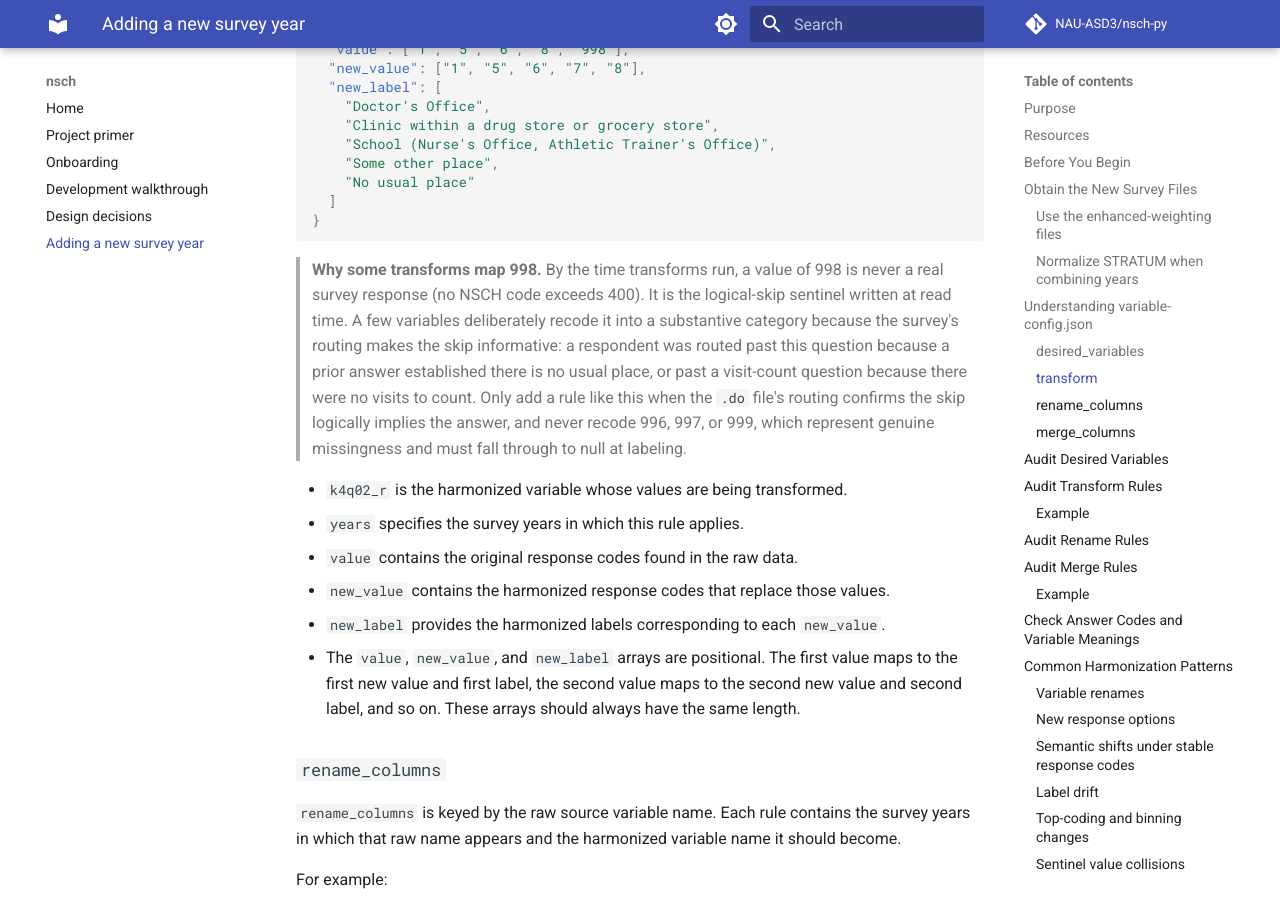
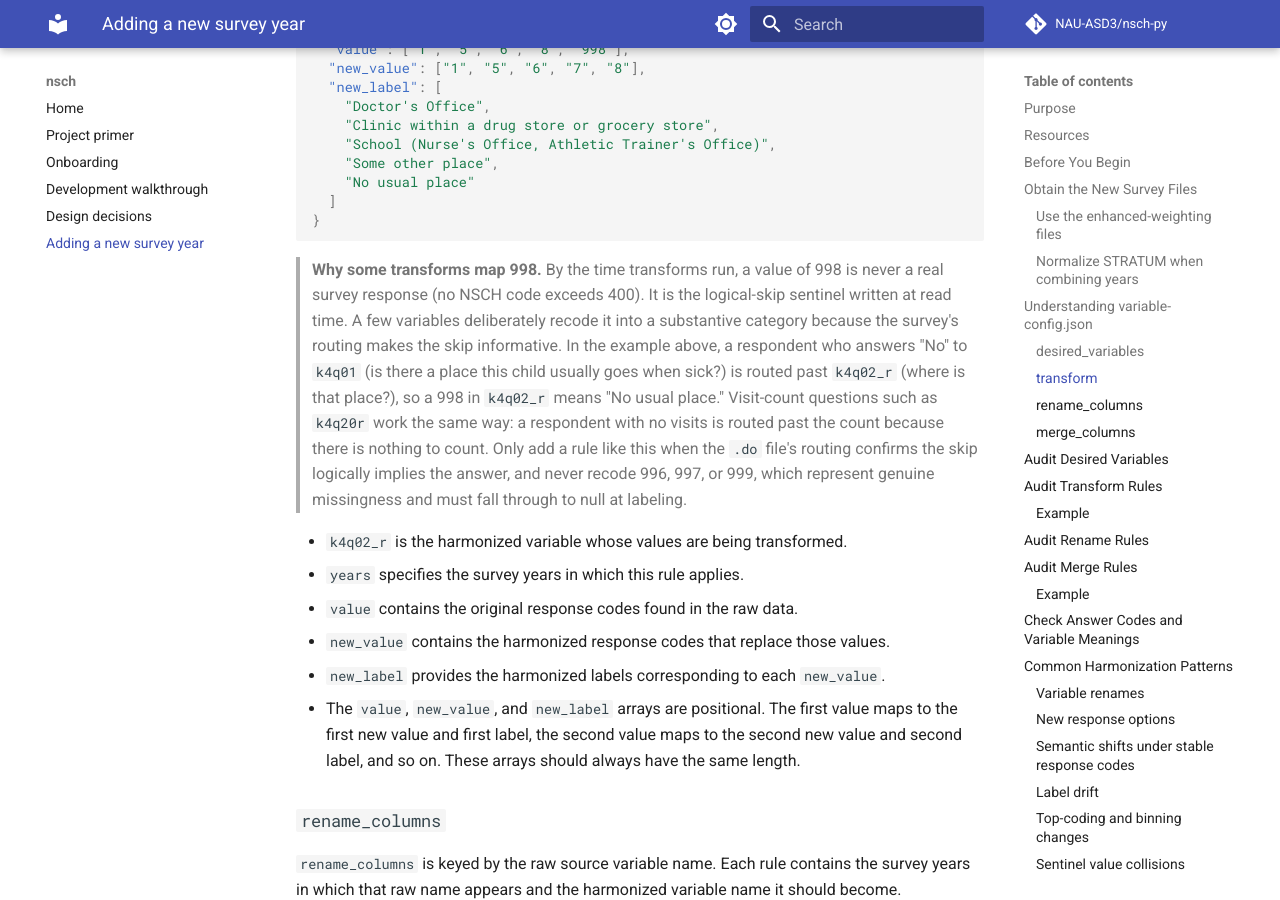
Before and after one commit to NAU-ASD3/nsch-py, an MkDocs documentation site: the page built from docs/adding-a-new-year.md, in a window 1280 px wide and 900 px high, scrolled down 4227 px. Built offline with MkDocs 1.6.1 and Material for MkDocs 9.7.7, drawn with Linux system fonts in a browser that asks for light colours; comment, search, counter and statistics services are not loaded.

Commit message:
runbook: give a concrete routing example for the no-usual-place recode

```diff
--- a/docs/adding-a-new-year.md
+++ b/docs/adding-a-new-year.md
@@ -157,9 +157,12 @@ For example:
 > 998 is never a real survey response (no NSCH code exceeds 400). It is the
 > logical-skip sentinel written at read time. A few variables deliberately
 > recode it into a substantive category because the survey's routing makes
-> the skip informative: a respondent was routed past this question because a
-> prior answer established there is no usual place, or past a visit-count
-> question because there were no visits to count. Only add a rule like this
+> the skip informative. In the example above, a respondent who answers "No"
+> to `k4q01` (is there a place this child usually goes when sick?) is routed
+> past `k4q02_r` (where is that place?), so a 998 in `k4q02_r` means "No
+> usual place." Visit-count questions such as `k4q20r` work the same way: a
+> respondent with no visits is routed past the count because there is
+> nothing to count. Only add a rule like this
 > when the `.do` file's routing confirms the skip logically implies the
 > answer, and never recode 996, 997, or 999, which represent genuine
 > missingness and must fall through to null at labeling.
```
